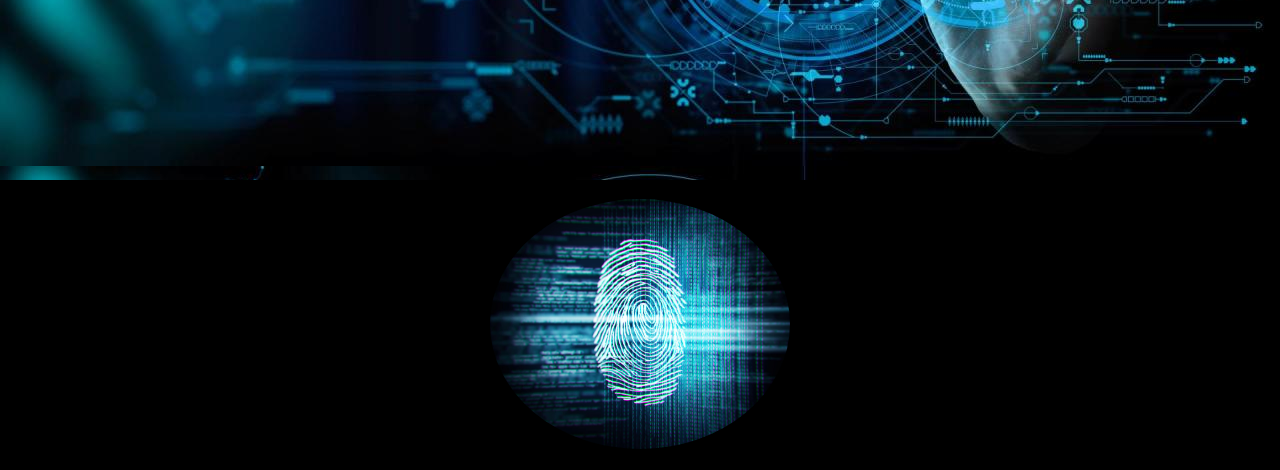
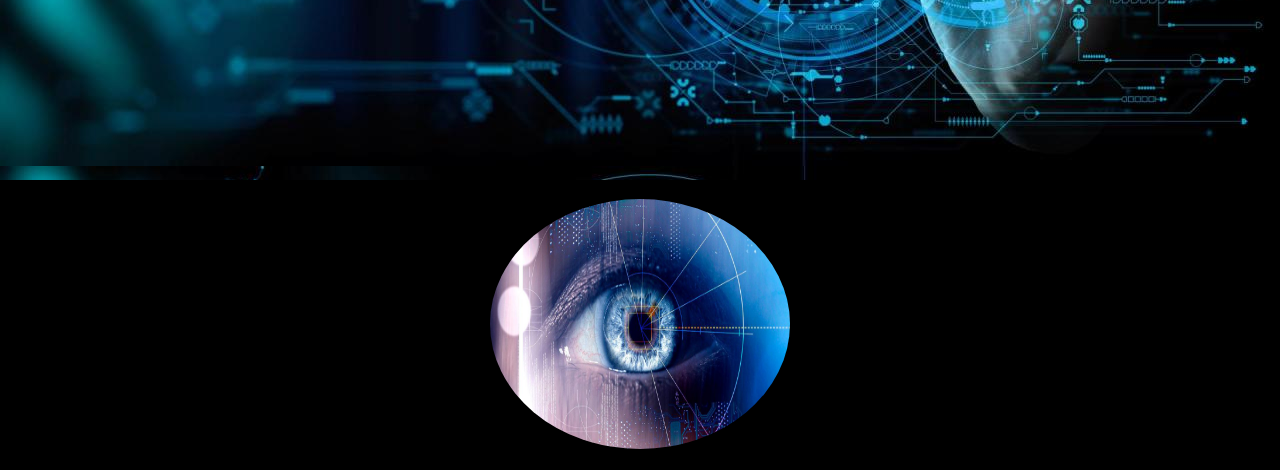
Before and after one commit to LuanOliveirags/Dev-PlusTechnnics, a plain HTML site: page index.html in a window 1280 px wide. Shown: the part 320-790 px from the top of the page. Drawn offline with Linux system fonts and the light colour scheme.

Commit message:
Update index.html

```diff
--- a/index.html
+++ b/index.html
@@ -38,7 +38,7 @@
         <div class="card">
 
 <br>
-            <a href="servico.html"> <img class ="card-image" src="assets/homem1.jpg" >
+            <a href="servico.html"> <img class ="card-image" src="assets/Olhar.jpg" >
                 <h2>Conheça nossos Serviços</h2>
 
             <div class = "card-content"></div>
```
